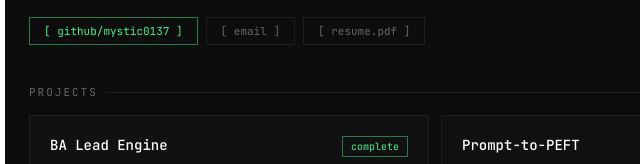
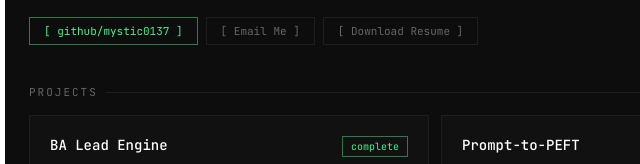
Before and after one commit to mystic0137/mystic0137.github.io, a plain HTML site: page index.html in a window 1280 px wide. Shown: the part 192-356 px from the top of the page, 205-845 px from the left. Drawn offline with Linux system fonts and the light colour scheme.

Commit message:
info: Update Portfolio website

```diff
--- a/index.html
+++ b/index.html
@@ -51,8 +51,8 @@
     </div>
     <div class="links">
       <a class="link-btn primary" href="https://github.com/mystic0137" target="_blank">[ github/mystic0137 ]</a>
-      <a class="link-btn" href="mailto:zakir.ghouri.dev@gmail.com">[ email ]</a>
-      <a class="link-btn" id="dl-btn">[ resume.pdf ]</a>
+      <a class="link-btn" href="mailto:zakir.ghouri.dev@gmail.com">[ Email Me ]</a>
+      <a class="link-btn" href="https://drive.google.com/uc?export=download&id=1--nPJyKi3rimtgpYQq3mu3iRlTQHjYXJ" target="_blank">[ Download Resume ]</a>
     </div>
   </div>
 
@@ -127,8 +127,3 @@
 
   <div style="color:var(--muted);font-size:11px;margin-top:1rem">Chennai, India · Open to remote / relocation</div>
 </div>
-<script>
-  document.getElementById('dl-btn').onclick = () => {
-    alert('Host your resume PDF and replace this with a direct download link.');
-  };
-</script>
```
